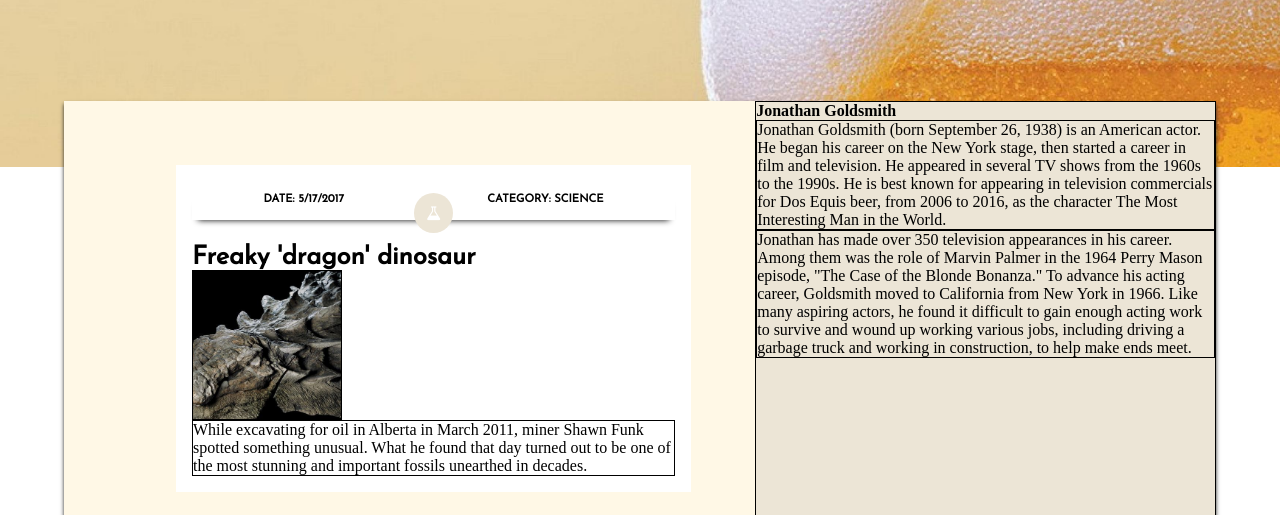
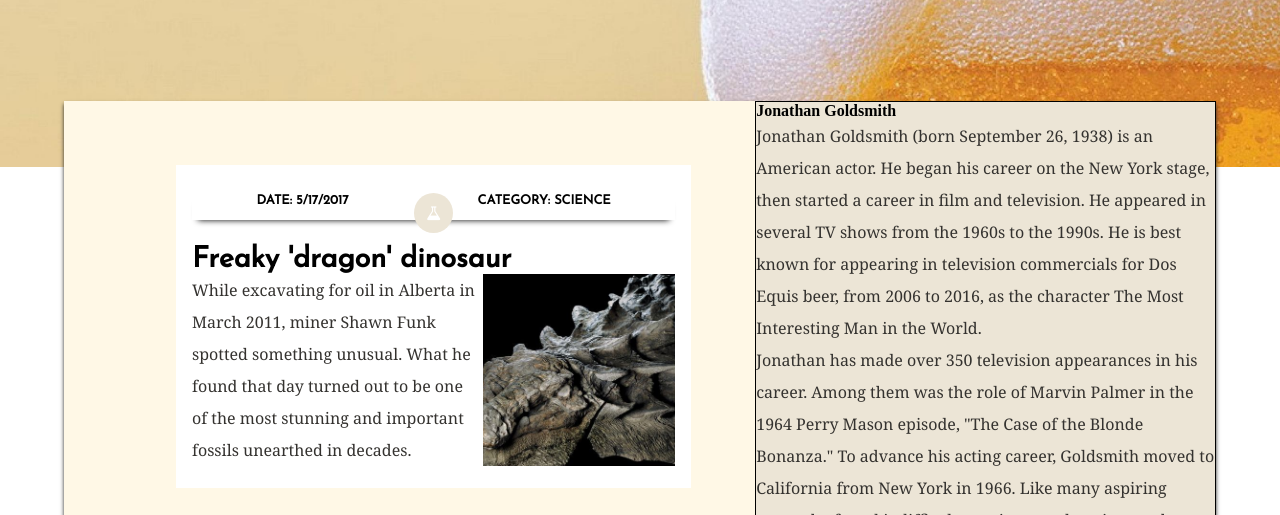
Before and after one commit to zoe-c/iredoibeer, a plain HTML site: page index.html in a window 1280 px wide. Shown: the part 437-952 px from the top of the page. Drawn offline with Linux system fonts and the light colour scheme.

Commit message:
fixed blog-row style issues. note to self: flex does not like float. you knew better. welcome back to the basics.

```diff
--- a/css/main.css
+++ b/css/main.css
@@ -141,7 +141,7 @@ main {
 	box-shadow: 0 6px 6px -6px black;
    font-family: 'Josefin Sans', sans-serif;
    font-weight: bold;
-   font-size: 70%;
+   font-size: 1vw;
    text-transform: uppercase;
 }
 
@@ -159,19 +159,17 @@ main {
 .entry-title {
    font-family: 'Josefin Sans', sans-serif;
    align-self: flex-start;
-   font-size: 2vw;
+   font-size: 2.25vw;
    width: 100vw;
 }
 
 .blog-img {
-   width: 150px;
-   height: 150px;
-   clear: right;
-   border: solid black 1px;
+   width: 15vw;
+   height: 15vw;
+   float: right;
    background-position: center;
    background-size: cover;
-   /*margin: 0 0 6px 6px;*/
-   /*align-self: flex-end;*/
+   margin: 0 0 6px 6px;
 }
 
 #dino {
@@ -187,8 +185,10 @@ main {
 }
 
 .primary-txt {
-   align-items: flex-start;
-   border: solid black 1px;
+   font-family: 'Noto Serif', serif;
+   font-size: 1.25vw;
+   line-height: 2;
+   color: #34322F;
 }
 
 aside {
```
